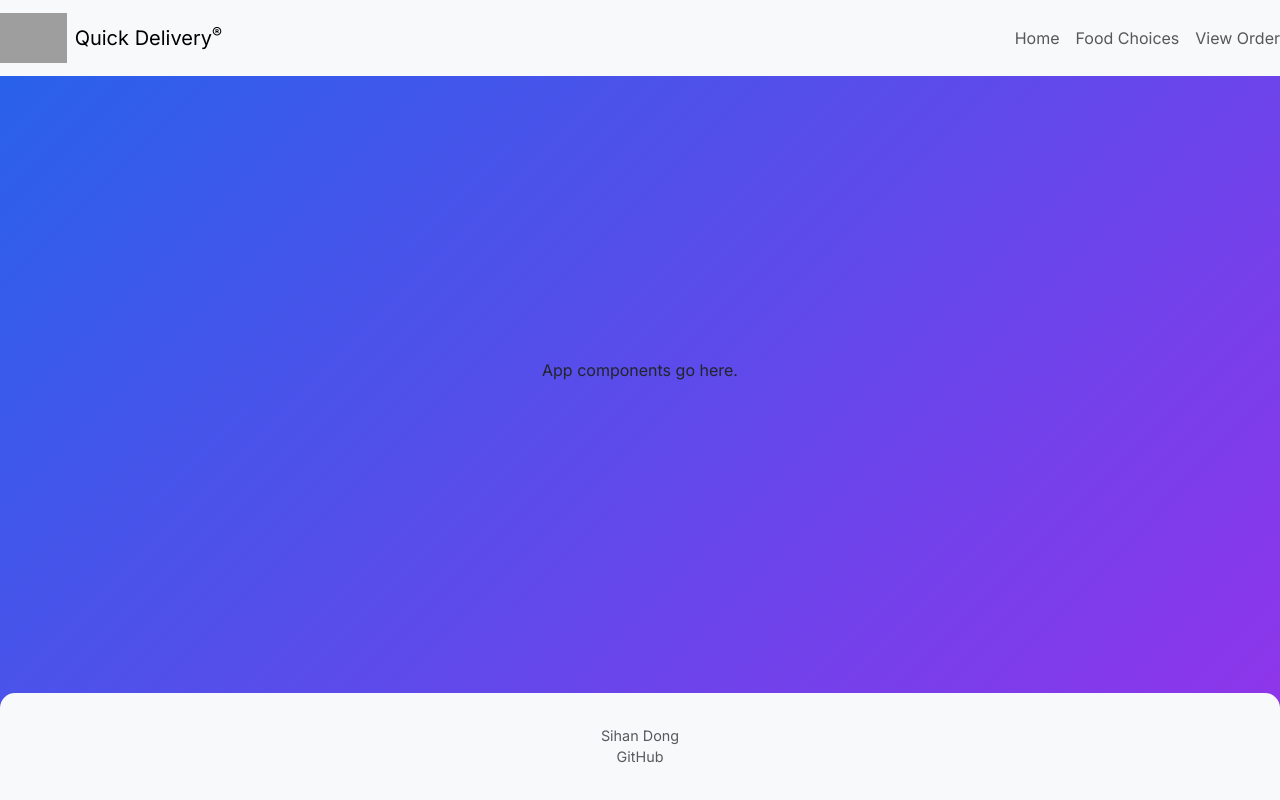
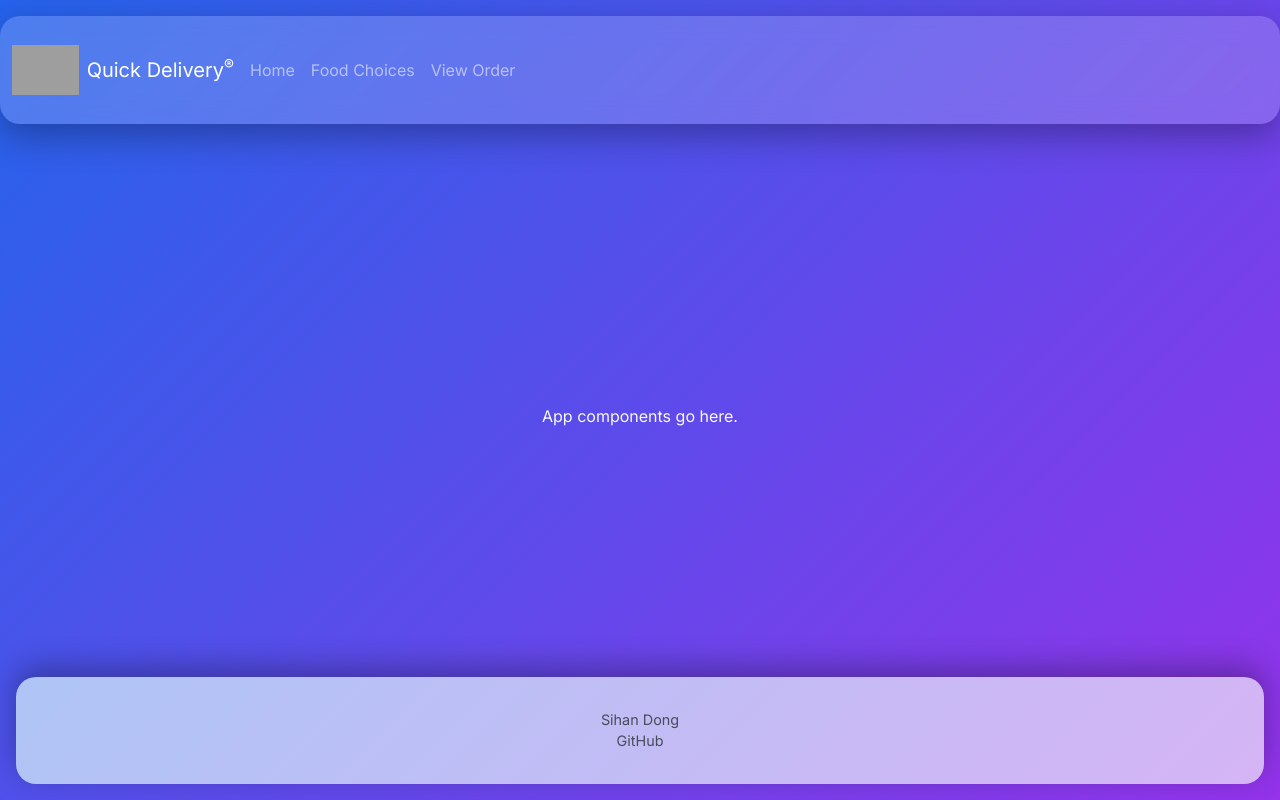
Before and after one commit to Sihan-Dong2007/QuickDeliver, a React (Vite) app: page / in a window 1280 px wide. Built offline with nearby package versions, Linux system fonts and the light colour scheme; grey boxes are pictures that could not be loaded.

Commit message:
change the color of header and footer

```diff
--- a/src/app.css
+++ b/src/app.css
@@ -22,13 +22,20 @@
 
 
 header {
+  margin: 1rem;
   padding: 1rem 2rem;
-  background: rgba(255, 255, 255, 0.1);
-  backdrop-filter: blur(8px);
+
+  background: rgba(255, 255, 255, 0.18);
+  backdrop-filter: blur(12px);
+
+  border-radius: 20px;
+
+  box-shadow:
+    0 12px 35px rgba(0, 0, 0, 0.3);
+
   display: flex;
   align-items: center;
   justify-content: space-between;
-  border-radius: 0 0 15px 15px;
 }
 
 header h1 {
@@ -147,12 +154,25 @@ button:hover {
 }
 
 footer {
+  margin: 1rem;
+  margin-top: auto;
+  padding: 1rem;
+
+  background: linear-gradient(
+    135deg,
+    rgba(37, 99, 235, 0.35),
+    rgba(147, 51, 234, 0.35)
+  );
+
+  backdrop-filter: blur(12px);
+
+  border-radius: 20px;
+
+  box-shadow:
+    0 -10px 30px rgba(0, 0, 0, 0.3);
+
   text-align: center;
-  padding: 1rem;
   font-size: 0.9rem;
-  background: rgba(255, 255, 255, 0.1);
-  backdrop-filter: blur(8px);
-  border-radius: 15px 15px 0 0;
 }
 
 footer a {
--- a/src/app.jsx
+++ b/src/app.jsx
@@ -6,9 +6,9 @@ import './app.css';
 
 export default function App() {
   return (
-    <div className="body bg-light text-dark">
+    <div className="body">
       <header className="container-fluid">
-        <nav className="navbar fixed-top navbar-light bg-light">
+        <nav className="navbar navbar-dark">
           <div className="navbar-brand d-flex align-items-center gap-2">
             <img src="/logo.png" alt="Quick Delivery Logo" className="logo" />
             <span>
```
